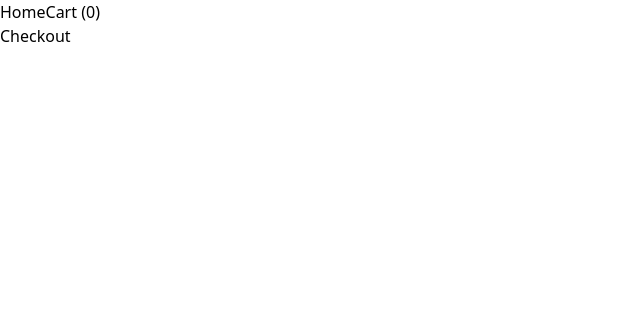
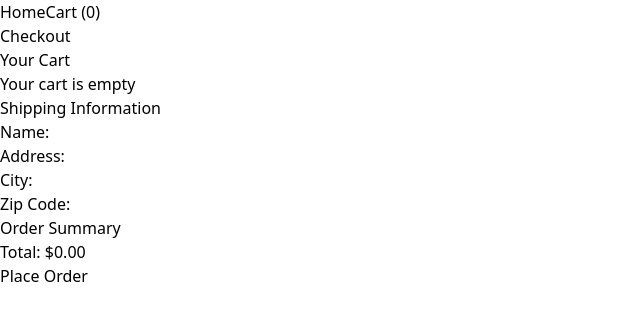
Before and after one commit to naim-haider/ShoppyGlobe.I.P, a React (Vite) app: page /checkout in a window 1280 px wide. Shown: the top 320 px of the page, without its empty margins (0-640 px from the left). Built offline with nearby package versions, Linux system fonts and the light colour scheme.

Commit message:
created productDetails page and checkout page, added increase and decrease functionality in the cart page using redux

```diff
--- a/src/components/CartItem.jsx
+++ b/src/components/CartItem.jsx
@@ -1,5 +1,9 @@
 import { useDispatch } from "react-redux";
-import { removeFromCart } from "../redux/cartSlice";
+import {
+  decreaseQuantity,
+  increaseQuantity,
+  removeFromCart,
+} from "../redux/cartSlice";
 
 const CartItem = ({ item }) => {
   const dispatch = useDispatch();
@@ -8,12 +12,22 @@ const CartItem = ({ item }) => {
     dispatch(removeFromCart(item.id));
   };
 
+  const handleIncrease = () => {
+    dispatch(increaseQuantity(item.id));
+  };
+
+  const handleDecrease = () => {
+    dispatch(decreaseQuantity(item.id));
+  };
+
   return (
     <div className="cart-item">
       <h4>{item.name}</h4>
       <p>Price: ${item.price}</p>
-      <div>
+      <div className="quantity-controls">
+        <button onClick={handleDecrease}>-</button>
         <span>{item.quantity}</span>
+        <button onClick={handleIncrease}>+</button>
       </div>
       <button onClick={handleRemove}>Remove</button>
     </div>
--- a/src/components/Checkout.jsx
+++ b/src/components/Checkout.jsx
@@ -1,7 +1,131 @@
-import React from "react";
+import React, { useState } from "react";
+import { useDispatch, useSelector } from "react-redux";
+import { removeFromCart, clearCart } from "../redux/cartSlice";
+import { useNavigate } from "react-router-dom";
 
 const Checkout = () => {
-  return <div>Checkout</div>;
+  const cartItems = useSelector((state) => state.cart.items);
+  const [shippingDetails, setShippingDetails] = useState({
+    name: "",
+    address: "",
+    city: "",
+    zipCode: "",
+  });
+  const [message, setMessage] = useState("");
+  const dispatch = useDispatch();
+  const navigate = useNavigate();
+
+  const handleRemoveFromCart = (id) => {
+    dispatch(removeFromCart(id));
+  };
+
+  const handleInputChange = (e) => {
+    const { name, value } = e.target;
+    setShippingDetails({
+      ...shippingDetails,
+      [name]: value,
+    });
+  };
+
+  const handleSubmitOrder = () => {
+    if (
+      !shippingDetails.name ||
+      !shippingDetails.address ||
+      !shippingDetails.city ||
+      !shippingDetails.zipCode
+    ) {
+      setMessage("Please fill out all fields.");
+      return;
+    }
+
+    // Simulate an order submission (you can replace this with actual backend API logic)
+    setMessage("Your order has been submitted successfully!");
+    // Optionally, you could clear the cart here:
+    dispatch(clearCart());
+    navigate("/"); // Redirect to home after order
+  };
+
+  const calculateTotal = () => {
+    return cartItems
+      .reduce((total, item) => total + item.price * item.quantity, 0)
+      .toFixed(2);
+  };
+
+  return (
+    <div className="checkout-page">
+      <h2>Checkout</h2>
+
+      <div className="cart-items">
+        <h3>Your Cart</h3>
+        {cartItems.length === 0 ? (
+          <p>Your cart is empty</p>
+        ) : (
+          <div>
+            {cartItems.map((item) => (
+              <div key={item.id} className="cart-item">
+                <h4>{item.name}</h4>
+                <p>Price: ${item.price}</p>
+                <p>Quantity: {item.quantity}</p>
+                <button onClick={() => handleRemoveFromCart(item.id)}>
+                  Remove
+                </button>
+              </div>
+            ))}
+          </div>
+        )}
+      </div>
+
+      <div className="shipping-form">
+        <h3>Shipping Information</h3>
+        <form>
+          <div>
+            <label>Name:</label>
+            <input
+              type="text"
+              name="name"
+              value={shippingDetails.name}
+              onChange={handleInputChange}
+            />
+          </div>
+          <div>
+            <label>Address:</label>
+            <input
+              type="text"
+              name="address"
+              value={shippingDetails.address}
+              onChange={handleInputChange}
+            />
+          </div>
+          <div>
+            <label>City:</label>
+            <input
+              type="text"
+              name="city"
+              value={shippingDetails.city}
+              onChange={handleInputChange}
+            />
+          </div>
+          <div>
+            <label>Zip Code:</label>
+            <input
+              type="text"
+              name="zipCode"
+              value={shippingDetails.zipCode}
+              onChange={handleInputChange}
+            />
+          </div>
+        </form>
+      </div>
+
+      <div className="order-summary">
+        <h3>Order Summary</h3>
+        <p>Total: ${calculateTotal()}</p>
+        <button onClick={handleSubmitOrder}>Place Order</button>
+      </div>
+
+      {message && <p className="message">{message}</p>}
+    </div>
+  );
 };
 
 export default Checkout;
--- a/src/components/ProductDetail.jsx
+++ b/src/components/ProductDetail.jsx
@@ -1,7 +1,47 @@
-import React from "react";
+import { useParams } from "react-router-dom";
+import useFetch from "../hooks/useFetch";
+import { useDispatch, useSelector } from "react-redux";
+import { addToCart } from "../redux/cartSlice";
+import { useState } from "react";
 
 const ProductDetail = () => {
-  return <div>ProductDetail</div>;
+  const { productId } = useParams();
+  const dispatch = useDispatch();
+  const { products, error } = useFetch();
+  const product = products.find((p) => p.id.toString() === productId);
+  // for item already in the cart //
+  const cartItems = useSelector((state) => state.cart.items);
+  const [addedMessage, setAddedMessage] = useState("");
+
+  if (error) return <div>Error: {error}</div>;
+  if (!product) return <div>Loading...</div>;
+
+  // Check if the item is already in the cart
+  const isInCart = cartItems.some((item) => item.id === product.id);
+
+  const handleAddToCart = () => {
+    if (isInCart) {
+      setAddedMessage("This item is already in your cart!");
+      setTimeout(() => {
+        setAddedMessage("");
+      }, 2000); // Hide the message after 2 seconds
+    } else {
+      dispatch(addToCart(product));
+    }
+  };
+
+  return (
+    <div className="product-detail">
+      <img src={product.images[0]} height={100} alt={product.name} />
+      <h2>{product.title}</h2>
+      <p>{product.description}</p>
+      <p>${product.price}</p>
+      <button onClick={handleAddToCart}>
+        {isInCart ? "Added to Cart" : "Add to Cart"}
+      </button>
+      {addedMessage && <p className="added-message">{addedMessage}</p>}
+    </div>
+  );
 };
 
 export default ProductDetail;
--- a/src/redux/cartSlice.js
+++ b/src/redux/cartSlice.js
@@ -1,6 +1,6 @@
 import { createSlice } from "@reduxjs/toolkit";
 
-// Initialize cart state with data from localStorage (if available) //
+// Initialize cart state with data from localStorage (if available)
 const storedCart = JSON.parse(localStorage.getItem("cart")) || { items: [] };
 const initialState = storedCart;
 
@@ -17,24 +17,43 @@ const cartSlice = createSlice({
       } else {
         state.items.push({ ...action.payload, quantity: 1 });
       }
-      // Save cart to localStorage //
+      // Save cart to localStorage
       localStorage.setItem("cart", JSON.stringify(state));
     },
-    // remove particular item from cart //
     removeFromCart: (state, action) => {
       state.items = state.items.filter((item) => item.id !== action.payload);
-      // Save cart to localStorage //
+      // Save cart to localStorage
       localStorage.setItem("cart", JSON.stringify(state));
     },
-    // Clear all items in the cart //
+    increaseQuantity: (state, action) => {
+      const item = state.items.find((item) => item.id === action.payload);
+      if (item) {
+        item.quantity += 1;
+      }
+      localStorage.setItem("cart", JSON.stringify(state));
+    },
+    decreaseQuantity: (state, action) => {
+      const item = state.items.find((item) => item.id === action.payload);
+      if (item && item.quantity > 1) {
+        item.quantity -= 1;
+      }
+      localStorage.setItem("cart", JSON.stringify(state));
+    },
+    // Clear all items in the cart
     clearCart: (state) => {
       state.items = [];
-      // Clear cart from localStorage //
+      // Clear cart from localStorage
       localStorage.removeItem("cart");
     },
   },
 });
 
-export const { addToCart, removeFromCart, clearCart } = cartSlice.actions;
+export const {
+  addToCart,
+  removeFromCart,
+  increaseQuantity,
+  decreaseQuantity,
+  clearCart,
+} = cartSlice.actions;
 
 export default cartSlice.reducer;
```
